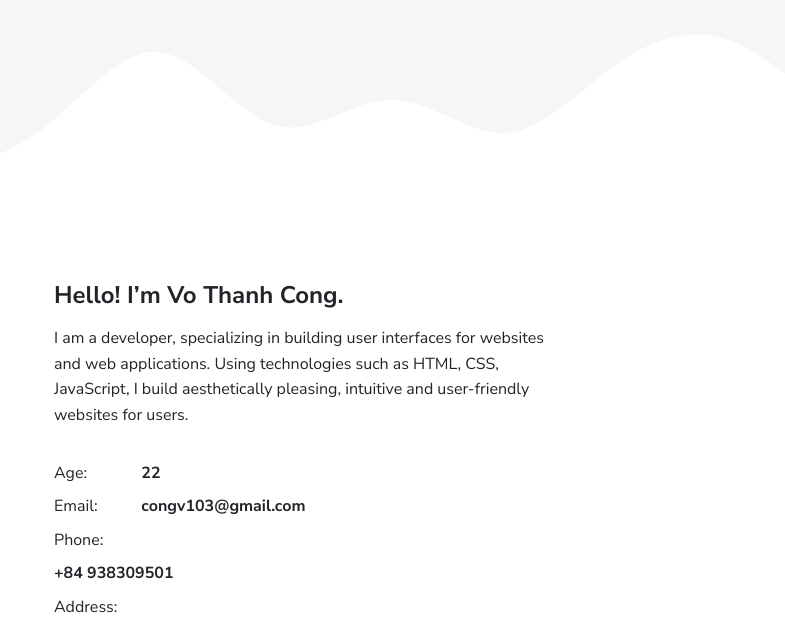
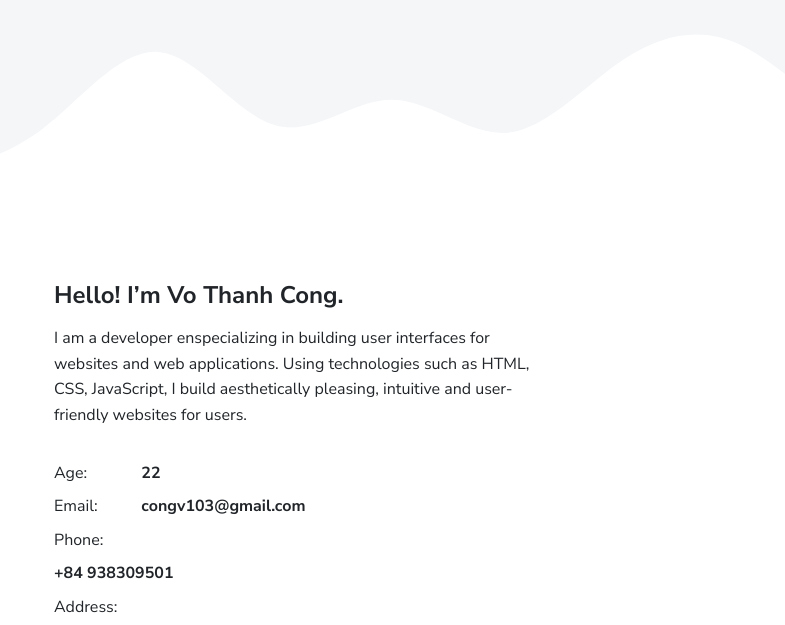
Before and after one commit to thanhcongvo/portfolio-thanhcong, a plain HTML site: page index.html in a window 1280 px wide. Shown: the part 553-1178 px from the top of the page, without its empty margins (74-859 px from the left). Drawn offline with Linux system fonts and the light colour scheme.

Commit message:
Update index.html

```diff
--- a/index.html
+++ b/index.html
@@ -55,7 +55,7 @@
           <div class="mt-5">
             <p class="lead text-uppercase mb-1">Hello!</p>
             <h1 class="intro-title marker" data-aos="fade-left" data-aos-delay="50">I'm Vo Thanh Cong</h1>
-            <p class="lead fw-normal mt-3" data-aos="fade-up" data-aos-delay="100">Web Developer</p>
+            <p class="lead fw-normal mt-3" data-aos="fade-up" data-aos-delay="100"> Web Developer</p>
             <div class="social-nav" data-aos="fade-up" data-aos-delay="200">
               <nav role="navigation">
                 <ul class="nav justify-content-left">
@@ -80,7 +80,7 @@
     <div class="row">
       <div class="col-md-6">
         <h2 class="h4 my-2">Hello! I’m Vo Thanh Cong.</h2>
-        <p>I am a developer, specializing in building user interfaces for websites and web applications. Using technologies such as HTML, CSS, JavaScript, I build aesthetically pleasing, intuitive and user-friendly websites for users.</p>
+        <p>I am a developer enspecializing in building user interfaces for websites and web applications. Using technologies such as HTML, CSS, JavaScript, I build aesthetically pleasing, intuitive and user-friendly websites for users.</p>
         <div class="row mt-3">
           <div class="col-sm-2">
             <div class="pb-1">Age:</div>
```
